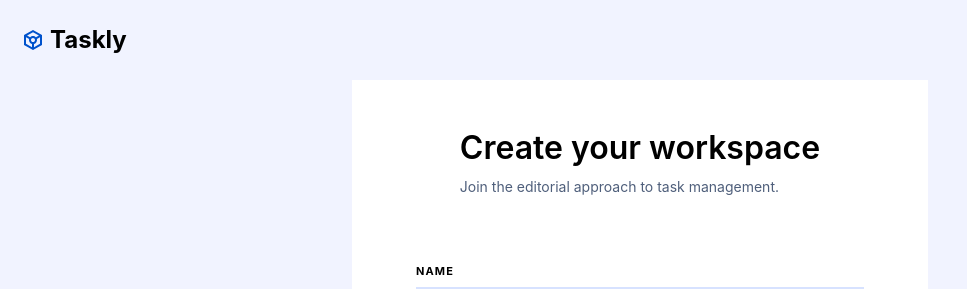
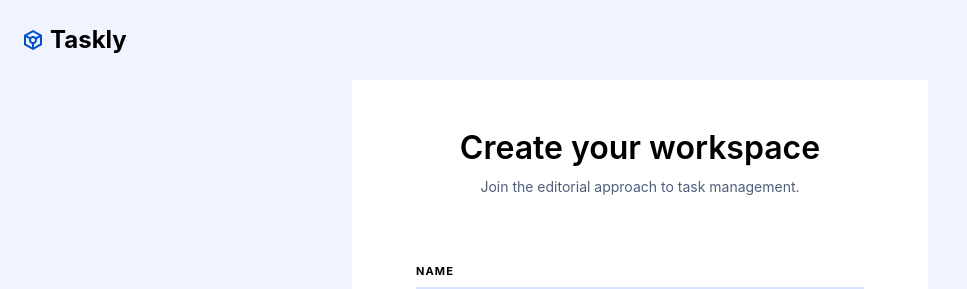
Before and after one commit to H0ssamAhmed/taskly-tasks-management, a React (Vite) app: page /sign-up in a window 1280 px wide. Shown: the top 289 px of the page, without its empty margins (0-967 px from the left). Built offline with nearby package versions, Linux system fonts and the light colour scheme.

Commit message:
fix: text alienment in mobile

```diff
--- a/src/features/auth/components/SignUpForm.tsx
+++ b/src/features/auth/components/SignUpForm.tsx
@@ -48,7 +48,7 @@ const SignUpForm = () => {
     }
     return (
         <div className='p-12 flex flex-col bg-white items-center justify-center gap-2 w-full lg:max-w-xl'>
-            <div className='pb-10 flex flex-col gap-2'>
+            <div className='pb-10 flex flex-col items-start lg:items-center gap-2 w-full'>
                 <h1 className='headline-lg'>Create your workspace</h1>
                 <p className='body-md'>Join the editorial approach to task management.</p>
             </div>
```
